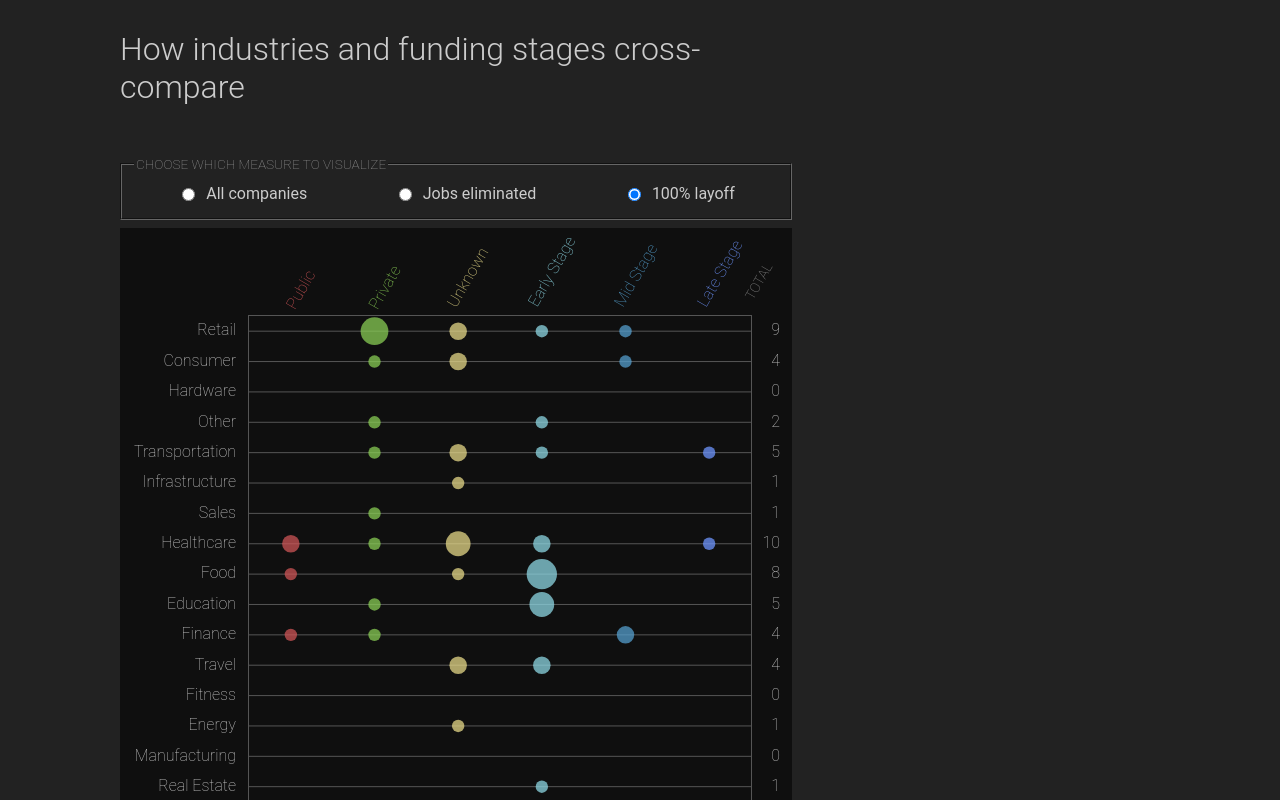
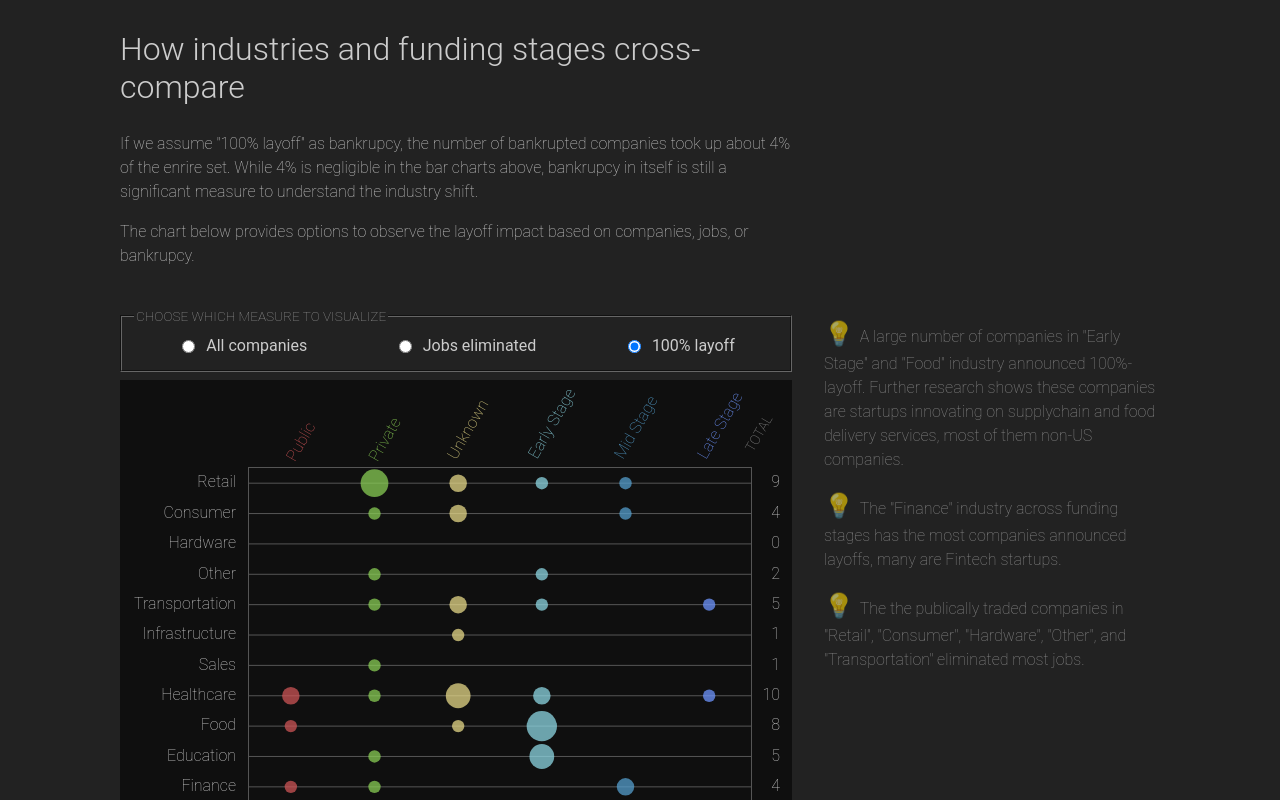
Before and after one commit to Shanfan/shanfanhuang.com, a SvelteKit app: page /projects/the-fuzzy-work in a window 1280 px wide. Shown: the part 2580-3380 px from the top of the page. Built offline with nearby package versions, Linux system fonts and the light colour scheme; a web font is replaced by a local one.

Commit message:
write up insights and takeaways

```diff
--- a/src/routes/projects/the-fuzzy-work/+page.svelte
+++ b/src/routes/projects/the-fuzzy-work/+page.svelte
@@ -106,7 +106,7 @@
 			Of {bankrupted.length} companies announced 100% layoffs, presumably bankrupted, {bankrupted.filter(
 				(d) => d.stage === 'Early Stage'
 			).length} are at an early funding stage. That is, 1 in 3 companies announced 100%-layoff is at
-			early funding stage.
+			an early funding stage.
 		</p>
 	</div>
 	<aside>
@@ -126,8 +126,33 @@
 	<ComparisonBarStage />
 	<div class="main-content">
 		<h2>How industries and funding stages cross-compare</h2>
+		<p>
+			If we assume "100% layoff" as bankrupcy, the number of bankrupted companies took up about 4%
+			of the enrire set. While 4% is negligible in the bar charts above, bankrupcy in itself is
+			still a significant measure to understand the industry shift.
+		</p>
+		<p>
+			The chart below provides options to observe the layoff impact based on companies, jobs, or
+			bankrupcy.
+		</p>
 	</div>
+
 	<HeatMapChart data={layoffByCompany} />
+	<aside>
+		<p class="insight">
+			A large number of companies in "Early Stage" and "Food" industry announced 100%-layoff.
+			Further research shows these companies are startups innovating on supplychain and food
+			delivery services, most of them non-US companies.
+		</p>
+		<p class="insight">
+			The "Finance" industry across funding stages has the most companies announced layoffs, many
+			are Fintech startups.
+		</p>
+		<p class="insight">
+			The the publically traded companies in "Retail", "Consumer", "Hardware", "Other", and
+			"Transportation" eliminated most jobs.
+		</p>
+	</aside>
 	<DeepDiveCompanies {relationships} {layoffByCompany} />
 
 	<div style="margin-top: 3em;">
```
